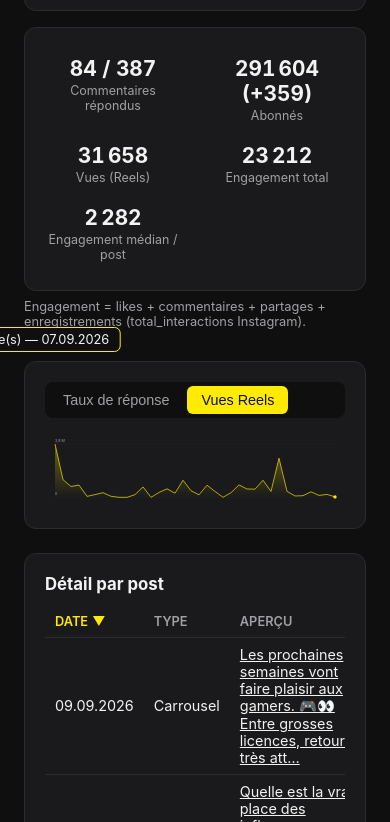
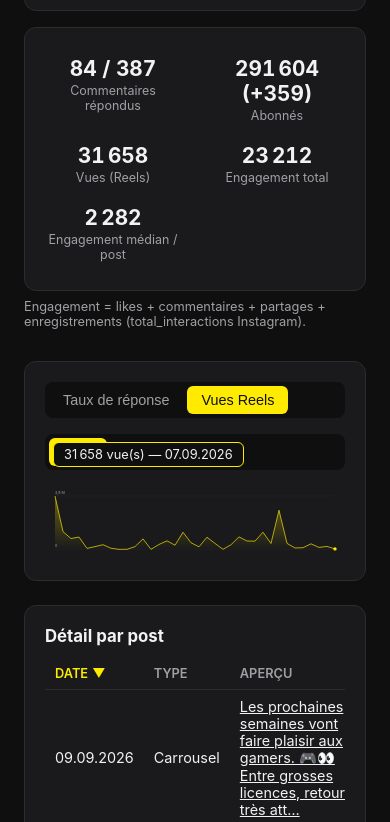
Before and after one commit to RouxKool/tataki-dashboard, a website: page index.html in a window 390 px wide. Both pictures are taken after a click on the button "Vues Reels". Shown: the part 742-1564 px from the top of the page. Drawn offline with Linux system fonts and the light colour scheme.

Commit message:
Fix chart tooltip overflowing card edges; add Total/Moyenne toggle for the Reels views chart

```diff
--- a/app.js
+++ b/app.js
@@ -66,6 +66,16 @@ document.querySelectorAll(".chart-tabs .mode-btn").forEach((tab) => {
     document.querySelectorAll(".chart-panel").forEach((panel) => (panel.hidden = true));
     tab.classList.add("active");
     document.getElementById(tab.dataset.chartTarget).hidden = false;
+  });
+});
+
+document.querySelectorAll(".views-metric-toggle .mode-btn").forEach((btn) => {
+  btn.addEventListener("click", () => {
+    if (btn.dataset.viewsMetric === viewsChartMetric) return;
+    viewsChartMetric = btn.dataset.viewsMetric;
+    document.querySelectorAll(".views-metric-toggle .mode-btn").forEach((b) => b.classList.remove("active"));
+    btn.classList.add("active");
+    renderChart(CHARTS[1], weeklyPeriods);
   });
 });
 
@@ -317,6 +327,7 @@ function median(values) {
 }
 
 let selectedWeekIndex = null;
+let viewsChartMetric = "total"; // "total" ou "average" (vues par Reel)
 
 const CHARTS = [
   {
@@ -333,11 +344,15 @@ const CHARTS = [
     chartId: "chart-views",
     tooltipId: "chart-views-tooltip",
     dotId: "chart-views-selected-dot",
-    getValue: (p) => p.viewsTotal,
-    formatTooltip: (v) => `${formatNumber(v)} vue(s)`,
+    getValue: (p) => (viewsChartMetric === "total" ? p.viewsTotal : p.viewsPerReel),
+    formatTooltip: (v) =>
+      viewsChartMetric === "total" ? `${formatNumber(v)} vue(s)` : `${formatNumber(v)} vue(s) / Reel (moyenne)`,
     formatAxis: (v) => formatCompactNumber(v),
     fixedYMax: null, // calculé à partir des données à chaque rendu
-    ariaLabel: (n) => `Évolution des vues Reels totales sur ${n} semaine(s)`,
+    ariaLabel: (n) =>
+      viewsChartMetric === "total"
+        ? `Évolution des vues Reels totales sur ${n} semaine(s)`
+        : `Évolution des vues moyennes par Reel sur ${n} semaine(s)`,
   },
 ];
 
@@ -387,15 +402,32 @@ function goToWeekFromChart(weekIndex) {
   renderSelectedPeriod();
 }
 
+/**
+ * Positionne le tooltip près du point survolé/sélectionné, sans jamais
+ * déborder du conteneur : bascule sous le point s'il n'y a pas assez de
+ * place au-dessus, et reste dans la largeur du graphique horizontalement.
+ */
 function showChartTooltip(chart, circle) {
   const tooltip = document.getElementById(chart.tooltipId);
   const container = document.getElementById(chart.chartId).closest(".chart-panel");
   const circleRect = circle.getBoundingClientRect();
   const containerRect = container.getBoundingClientRect();
+  const margin = 8;
+
   tooltip.textContent = `${chart.formatTooltip(Number(circle.dataset.rawValue))} — ${circle.dataset.dateLabel}`;
-  tooltip.style.left = `${circleRect.left - containerRect.left + circleRect.width / 2}px`;
-  tooltip.style.top = `${circleRect.top - containerRect.top}px`;
   tooltip.hidden = false;
+
+  const pointX = circleRect.left - containerRect.left + circleRect.width / 2;
+  const pointY = circleRect.top - containerRect.top;
+  const tooltipWidth = tooltip.offsetWidth;
+  const tooltipHeight = tooltip.offsetHeight;
+
+  const showBelow = pointY - tooltipHeight - margin < 0;
+  tooltip.style.top = showBelow ? `${pointY + margin}px` : `${pointY - tooltipHeight - margin}px`;
+
+  const maxLeft = Math.max(containerRect.width - tooltipWidth - margin, margin);
+  const left = Math.min(Math.max(pointX - tooltipWidth / 2, margin), maxLeft);
+  tooltip.style.left = `${left}px`;
 }
 
 /** Déplace le gros point permanent sur la semaine actuellement sélectionnée, sur tous les graphiques. */
--- a/index.html
+++ b/index.html
@@ -89,6 +89,10 @@
       </div>
 
       <div id="chart-panel-views" class="chart-panel" hidden>
+        <div class="mode-toggle views-metric-toggle">
+          <button type="button" class="mode-btn active" data-views-metric="total">Total</button>
+          <button type="button" class="mode-btn" data-views-metric="average">Moyenne / Reel</button>
+        </div>
         <div id="chart-views" class="chart"></div>
         <div id="chart-views-tooltip" class="chart-tooltip" hidden></div>
       </div>
--- a/style.css
+++ b/style.css
@@ -261,8 +261,13 @@ h2 {
   position: relative;
 }
 
-.chart-tabs {
+.chart-tabs,
+.views-metric-toggle {
   margin-bottom: 16px;
+}
+
+.chart-panel {
+  position: relative;
 }
 
 .chart {
@@ -287,7 +292,6 @@ h2 {
 
 .chart-tooltip {
   position: absolute;
-  transform: translate(-50%, calc(-100% - 10px));
   background: var(--bg);
   border: 1px solid var(--highlight);
   border-radius: 6px;
```
